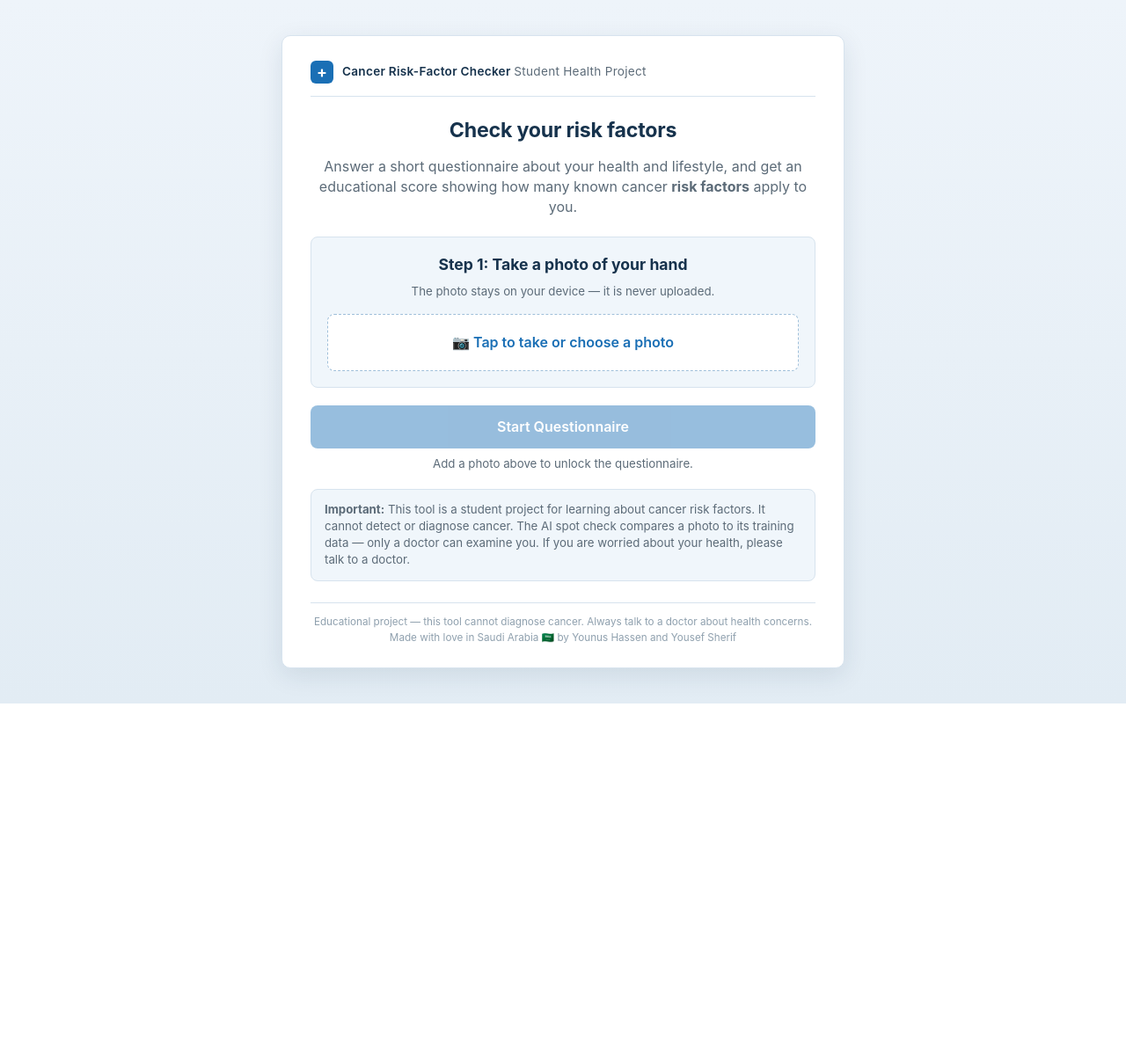
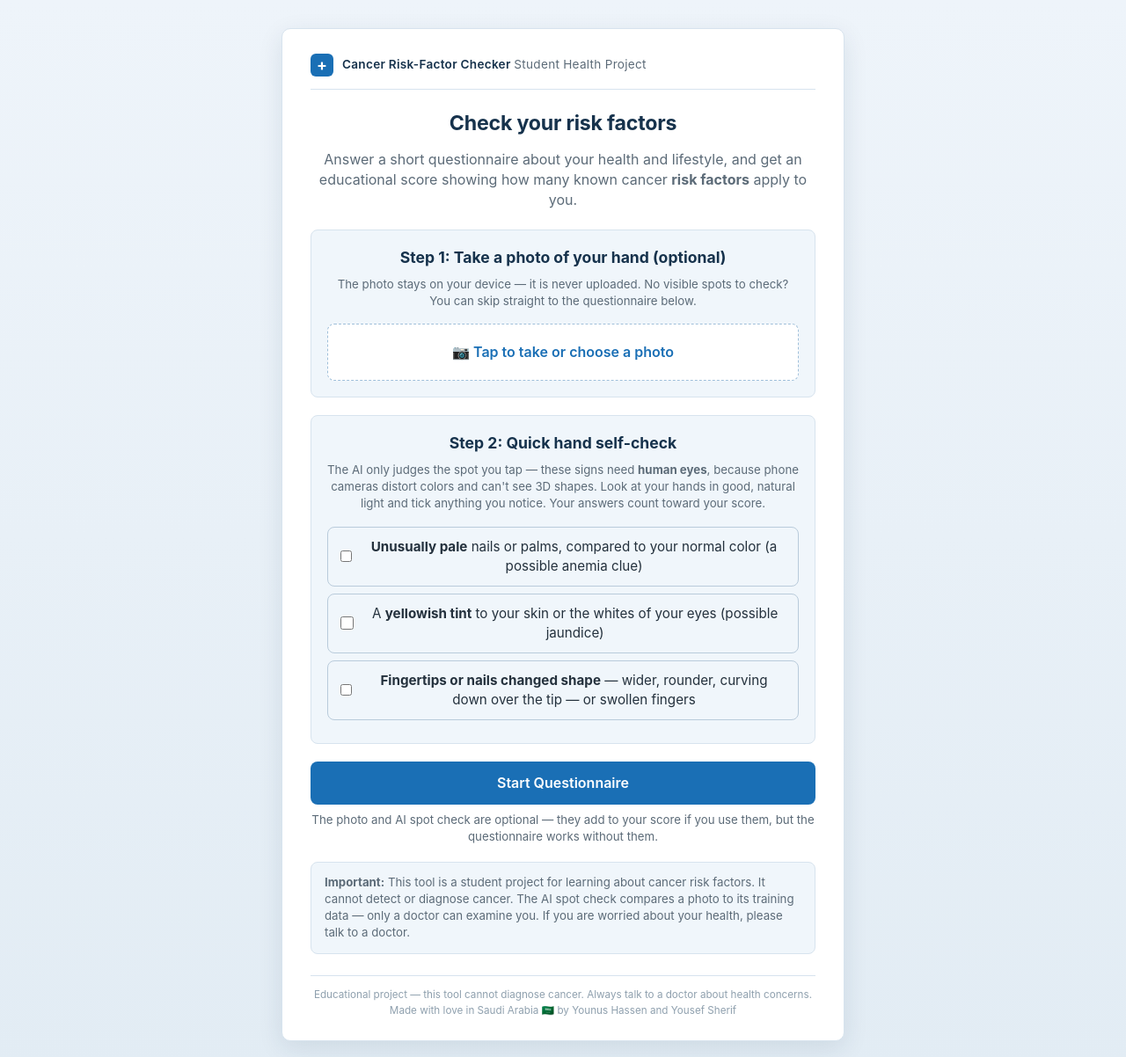
Before and after one commit to joesherif-1/Y_Y-Project, a Flask app: page / in a window 1280 px wide. Shown: the top 1202 px of the page at 88% size. Before the commit the page ends 800 px from the top, so only its background shows below. Run offline with Flask 3, Linux system fonts and the light colour scheme; some libraries are stand-ins or nearby versions.

Commit message:
Make the photo step optional - questionnaire opens without it
Not all cancers show visible skin signs, so gating the questionnaire
behind a photo was wrong. Start Questionnaire is always enabled, the
step-1 heading says (optional), and the step-2 self-check is always
visible since checking your own hands needs no photo. The photo and AI
spot check remain as optional score contributors.

Co-Authored-By: Claude Fable 5 <noreply@anthropic.com>

```diff
--- a/templates/index.html
+++ b/templates/index.html
@@ -11,9 +11,10 @@
     </p>
 
     <div class="photo-step">
-        <h2>Step 1: Take a photo of your hand</h2>
+        <h2>Step 1: Take a photo of your hand (optional)</h2>
         <p class="hint">
-            The photo stays on your device &mdash; it is never uploaded.
+            The photo stays on your device &mdash; it is never uploaded. No visible spots to
+            check? You can skip straight to the questionnaire below.
         </p>
         <label class="photo-label" for="photo-input">
             <span id="photo-prompt">📷 Tap to take or choose a photo</span>
@@ -54,7 +55,7 @@
         </div>
     </div>
 
-    <div class="photo-step" id="self-check" hidden>
+    <div class="photo-step" id="self-check">
         <h2>Step 2: Quick hand self-check</h2>
         <p class="hint">
             The AI only judges the spot you tap &mdash; these signs need <strong>human eyes</strong>,
@@ -74,10 +75,11 @@
         </div>
     </div>
 
-    <a id="start-btn" href="{{ url_for('questionnaire') }}" class="btn btn-primary disabled" aria-disabled="true">
+    <a id="start-btn" href="{{ url_for('questionnaire') }}" class="btn btn-primary">
         Start Questionnaire
     </a>
-    <p class="hint" id="start-hint">Add a photo above to unlock the questionnaire.</p>
+    <p class="hint" id="start-hint">The photo and AI spot check are optional &mdash; they add to
+    your score if you use them, but the questionnaire works without them.</p>
 
     <div class="disclaimer">
         <p><strong>Important:</strong> This tool is a student project for learning about
@@ -99,9 +101,6 @@
     const cropPreview = document.getElementById('crop-preview');
     const analyzeBtn = document.getElementById('spot-analyze');
     const spotResult = document.getElementById('spot-result');
-    const startBtn = document.getElementById('start-btn');
-    const startHint = document.getElementById('start-hint');
-
     let handImage = null;
     let cropCanvas = null;     // 224x224 crop fed to the model
     let modelPromise = null;   // model loads lazily, on the first tap
@@ -134,14 +133,10 @@
             canvas.hidden = false;
             tapHint.hidden = false;
             spotPanel.hidden = true;
-            document.getElementById('self-check').hidden = false;
             sessionStorage.removeItem('spotCheckPct');  // new photo, new check
         };
         img.src = URL.createObjectURL(file);
         prompt.textContent = '📷 Photo added! Tap to retake';
-        startBtn.classList.remove('disabled');
-        startBtn.removeAttribute('aria-disabled');
-        startHint.textContent = 'Great, you are ready to start.';
     });
 
     canvas.addEventListener('click', (e) => {
@@ -211,8 +206,5 @@
         analyzeBtn.textContent = 'Analyze this spot';
     });
 
-    startBtn.addEventListener('click', (e) => {
-        if (startBtn.classList.contains('disabled')) e.preventDefault();
-    });
 </script>
 {% endblock %}
```
